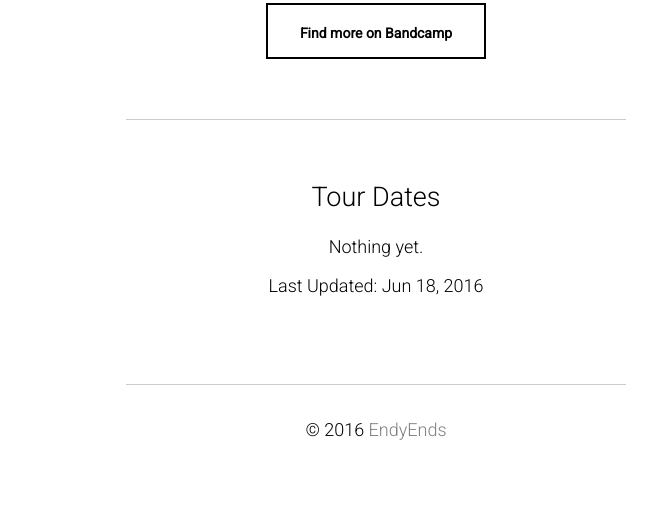
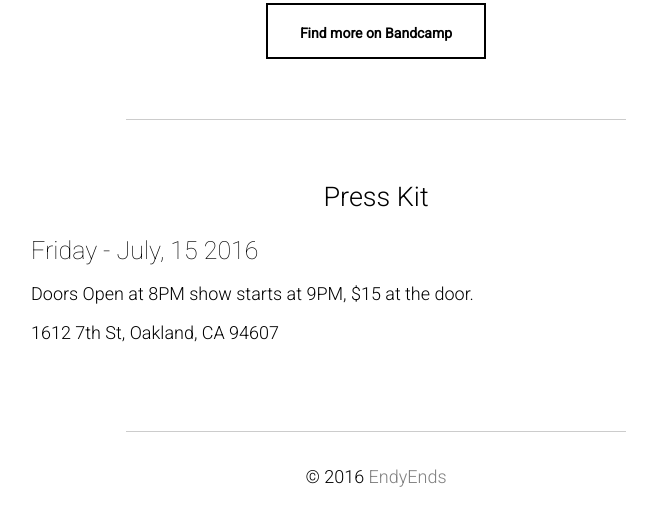
Before and after one commit to EndyEnds/EndyEnds.github.io, a plain HTML site: page index.html in a window 1280 px wide. Shown: the part 1838-2350 px from the top of the page, without its empty margins (264-921 px from the left). Before the commit the page ends 2303 px from the top, so only its background shows below. Drawn offline with Linux system fonts and the light colour scheme.

Commit message:
new tour

```diff
--- a/index.html
+++ b/index.html
@@ -60,14 +60,12 @@
 		<hr>
 	<section id="tour">
 		<div class="ribbon privacy">
-				<h2> Tour Dates </h2>
+			<h2> Press Kit </h2>
 
-				<center>
-					<p>
-					Nothing yet.
-					</p>
-					<p> Last Updated: Jun 18, 2016 </p>
-				</center>
+			<h3>Friday - July, 15 2016</h3>
+			<p>Doors Open at 8PM show starts at 9PM, $15 at the door.</p>
+
+			<a href="https://goo.gl/maps/JX6L5xE9kBJ2"></a><p>1612 7th St, Oakland, CA 94607</p></a>
 		</div>
 	</section>
 
```
